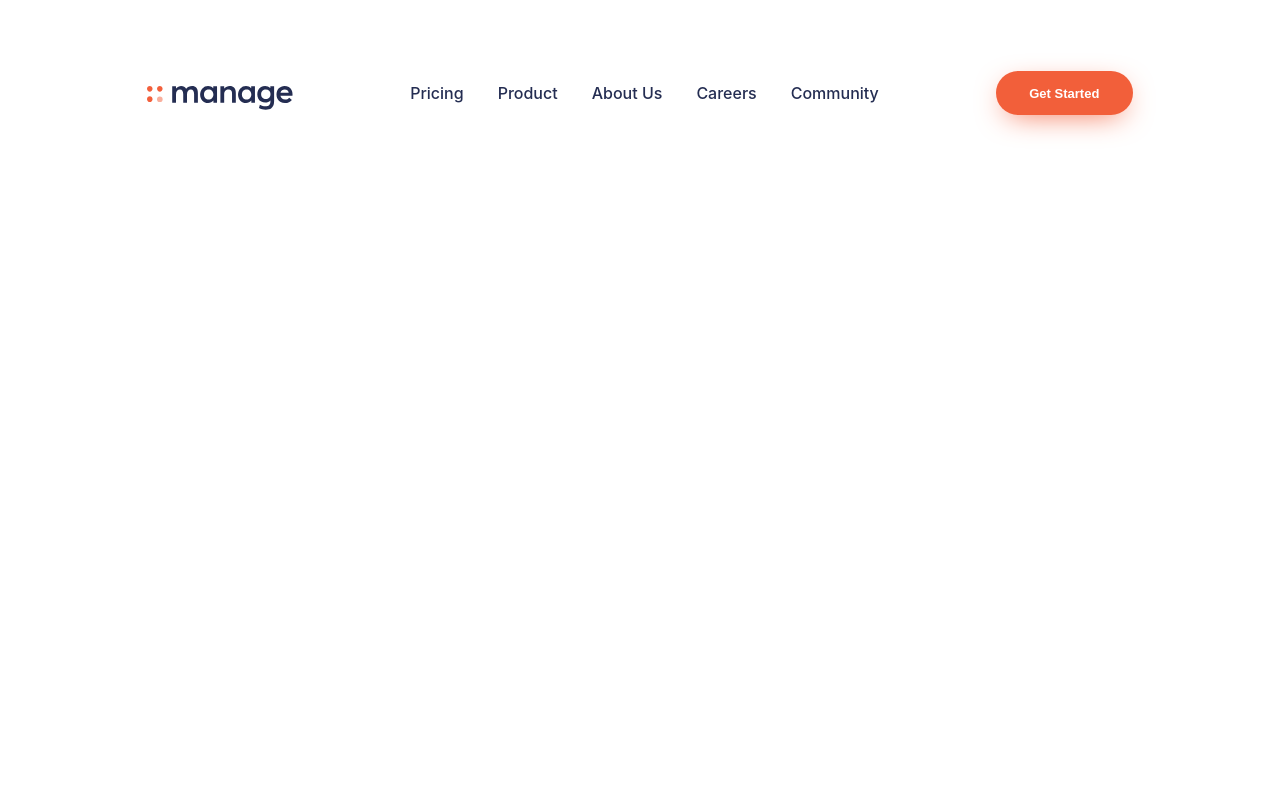
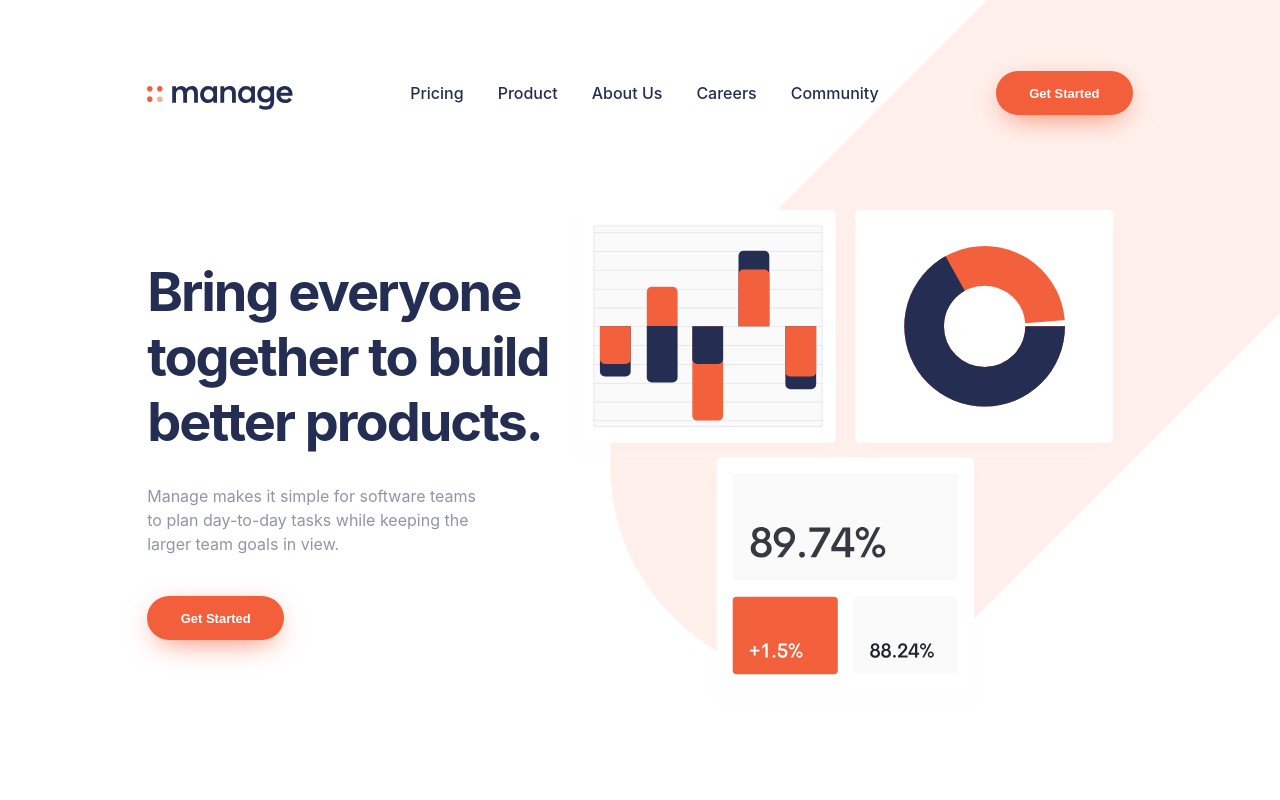
Before and after one commit to kevscript/managing-landing, a plain HTML site: page index.html in a window 1280 px wide. Drawn offline with Linux system fonts and the light colour scheme; a web font is replaced by a local one.

Commit message:
Hero section (#2)
added markup + styling + responsive

```diff
--- a/index.html
+++ b/index.html
@@ -51,6 +51,23 @@
     </div>
   </section>
 
+  <section class="hero-section">
+    <img src="./images/bg-tablet-pattern.svg" alt="background pattern" class="hero-bg">
+    <div class="container">
+      <div class="hero">
+        <div class="hero-img-container">
+          <img src="./images/illustration-intro.svg" alt="graphs illustration" class="hero-img">
+        </div>
+        <div class="hero-content">
+          <h3 class="hero-content-title">Bring everyone together to build better products.</h3>
+          <p class="hero-content-description">Manage makes it simple for software teams to plan day-to-day tasks while
+            keeping the larger team goals in view.</p>
+          <button class="hero-content-cta cta">Get Started</button>
+        </div>
+      </div>
+    </div>
+  </section>
+
   <script src="./main.js"></script>
 </body>
 
--- /dev/null
+++ b/styles/_hero.scss
@@ -0,0 +1,110 @@
+.hero-section {
+  overflow: hidden;
+  position: relative;
+}
+
+.hero-bg {
+  width: 450px;
+  position: absolute;
+  top: -120px;
+  right: -130px;
+}
+
+.hero {
+  min-height: 100vh;
+  padding-top: 110px;
+  display: flex;
+  flex-direction: column;
+
+  .hero-img-container {
+    width: 100%;
+    margin: 0 auto;
+    max-width: 575px;
+    display: flex;
+    justify-content: center;
+    align-items: center;
+
+    .hero-img {
+      display: block;
+      width: 100%;
+    }
+  }
+
+  .hero-content {
+    margin-top: 15px;
+    display: flex;
+    flex-direction: column;
+    justify-content: center;
+    text-align: center;
+
+    .hero-content-title {
+      max-width: 450px;
+      font-size: 40px;
+      color: $blue-dark;
+      font-weight: 700;
+      letter-spacing: -2px;
+      line-height: 1.2;
+      margin: 0 auto 15px;
+    }
+
+    .hero-content-description {
+      max-width: 450px;
+      color: $gray-dark;
+      line-height: 1.5;
+      margin: 0 auto 30px;
+    }
+
+    .hero-content-cta {
+      margin: 0 auto;
+    }
+  }
+}
+
+
+@media only screen and (min-width: 1000px) {
+
+  .hero-bg {
+    width: 800px;
+  }
+
+  .hero {
+    padding-top: 200px;
+    flex-direction: row-reverse;
+    justify-content: space-between;
+
+    .hero-img-container {
+      align-items: flex-start;
+      margin: 0;
+    }
+
+    .hero-content {
+      margin-top: 60px;
+      text-align: left;
+      justify-content: flex-start;
+
+      .hero-content-title {
+        max-width: 450px;
+        font-size: 54px;
+        margin: 0 0 30px;
+      }
+
+      .hero-content-description {
+        max-width: 340px;
+        margin: 0 0 40px;
+      }
+
+      .hero-content-cta {
+        margin: 0;
+      }
+    }
+  }
+}
+
+@media only screen and (min-width: 1440px) {
+
+  .hero-bg {
+    top: -150px;
+    right: 125px;
+  }
+
+}
--- a/styles/styles.scss
+++ b/styles/styles.scss
@@ -2,6 +2,7 @@
 @import '_reset.scss';
 @import '_variables.scss';
 @import '_header.scss';
+@import '_hero.scss';
 
 * {
   margin: 0;
@@ -27,4 +28,29 @@ body {
   @media only screen and (min-width: 1100px) {
     width: 77%;
   }
+
+  @media only screen and (min-width: 1440px) {
+    max-width: 1110px;
+    margin: 0 auto;
+  }
 }
+
+.cta {
+  cursor: pointer;
+  display: block;
+  width: 137px;
+  height: 44px;
+  background: $red-light;
+  border: none;
+  border-radius: 50px;
+  color: #fff;
+  font-size: 13px;
+  font-weight: 700;
+  box-shadow: 0px 8px 30px -10px hsl(12, 88%, 59%);
+  -webkit-box-shadow: 0px 8px 30px -10px hsl(12, 88%, 59%);
+  -moz-box-shadow: 0px 8px 30px -10px hsl(12, 88%, 59%);
+
+  &:hover {
+    opacity: 0.8;
+  }
+}
```
Also changed, not shown: styles/styles.css, 1 other file.
